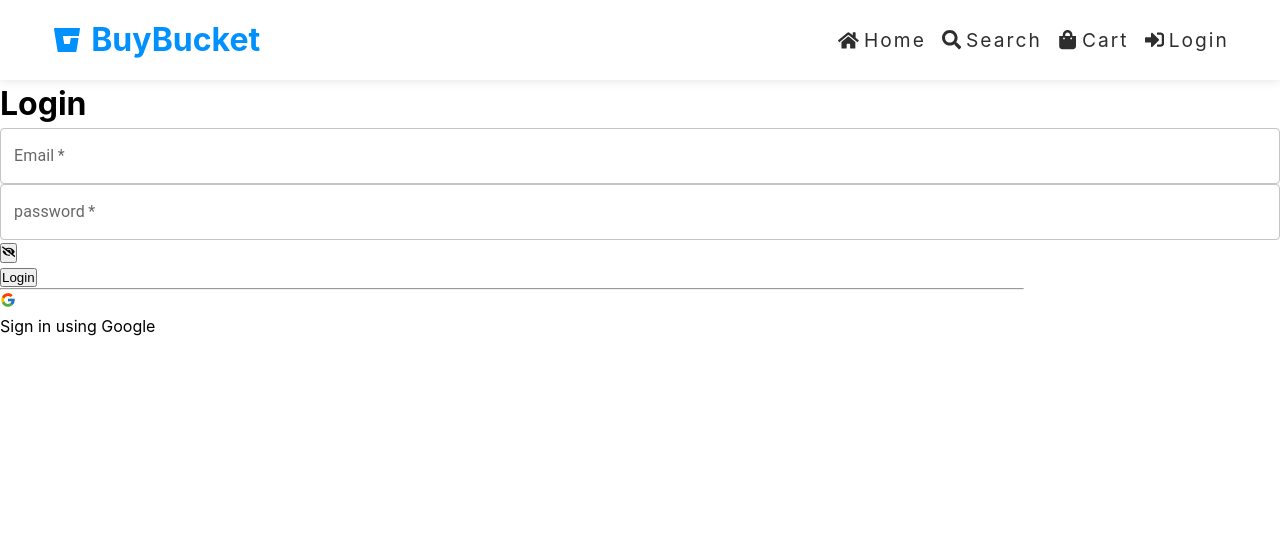
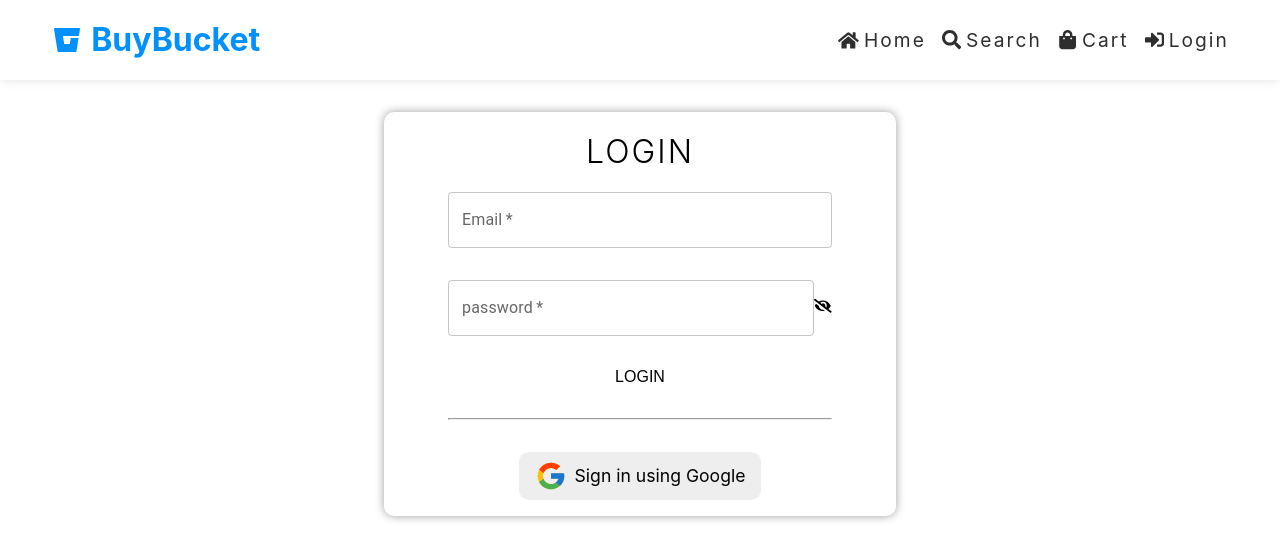
Before and after one commit to AaaSsHhUu/Ecommerce, a React (Vite) app in the folder ecommerce-frontend/: page /login in a window 1280 px wide. Shown: the top 560 px of the page. Built offline with nearby package versions, Linux system fonts and the light colour scheme.

Commit message:
styled login form

```diff
--- a/ecommerce-frontend/src/style/_login.scss
+++ b/ecommerce-frontend/src/style/_login.scss
@@ -1,3 +1,59 @@
 .login{
+    max-height: calc(100vh - 80px);
+    width: 40vw;
+    margin: 2rem auto;
+    @include baseShadow();
+    border-radius: 10px;
+    @include flex(column,unset,center,1);
+    padding-top: 1rem;
+    > h1{
+        @include heading(2px);
+    }
 
+    > form{
+        width: 100%;
+        padding: 1rem;
+        @include flex(column,unset,center,2rem);
+
+        >div{
+            width: 80%;
+            @include flex(row,center,center,0);
+
+            > button{
+                @include btn(black,white,1rem);
+                font-size : 1.1rem;
+                border-top-right-radius: 5px;
+                border-bottom-right-radius: 5px;
+            }
+        }
+
+        > .login-btn{
+            @include btn(black,white,1rem);
+            font-size: 1rem;
+            text-transform: uppercase;
+            border-radius: 10px;
+            &:hover{
+                opacity: 0.8;
+            }
+        }
+
+        > .login-links{
+            @include flex(column,center,center,0);
+
+            >.google-link{
+                @include flex(row,unset,center,0.5rem);
+                padding: 0.5rem 1rem;
+                font-size: 1.1rem;
+                > svg{
+                    font-size: 2rem;
+                }
+                background: #eee;
+                border-radius: 10px;
+                cursor: pointer;
+                &:hover{
+                    background: #ccc;
+                }
+            }
+        }
+    }
 }
```
